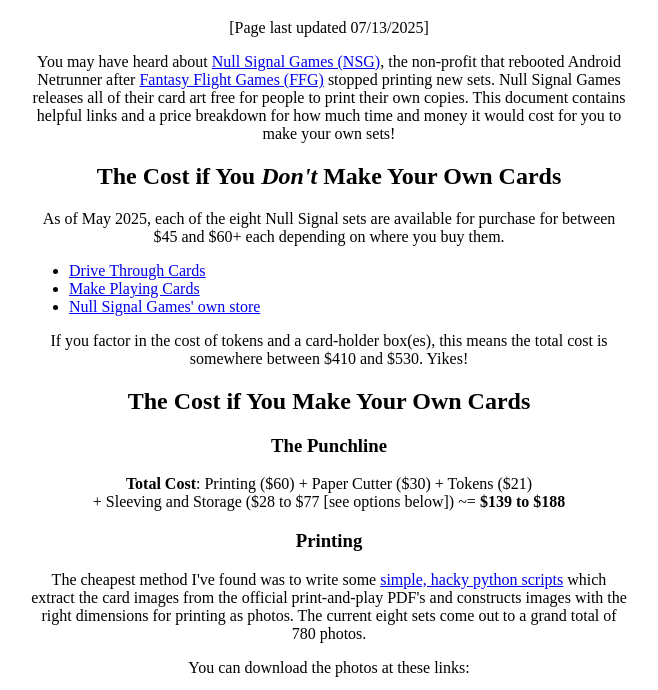
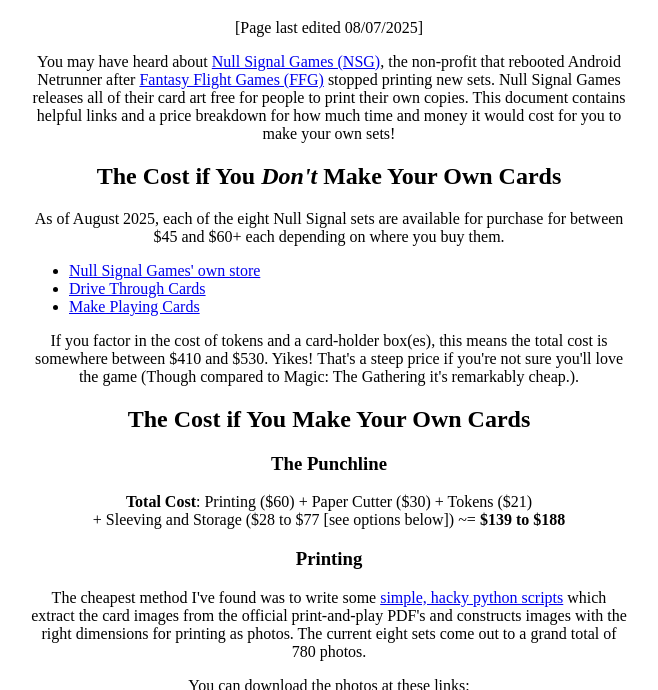
Before and after one commit to cheapnetrunner/cheapnetrunner.github.io, a plain HTML site: page index.html in a window 1280 px wide. Shown: the part 69-759 px from the top of the page, without its empty margins (311-969 px from the left). Drawn offline with Linux system fonts and the light colour scheme.

Commit message:
Text updates

```diff
--- a/index.html
+++ b/index.html
@@ -14,22 +14,22 @@
 <div style="max-width: 600px; display: inline-block;">
     <h1>Cheap Print-and-Play (PnP) Netrunner</h1>
 
-    <p>[Page last updated 07/13/2025]</p>
+    <p>[Page last edited 08/07/2025]</p>
 
     <p>You may have heard about <a href="https://nullsignal.games/">Null Signal Games (NSG)</a>, the non-profit that rebooted Android Netrunner after <a href="https://www.fantasyflightgames.com">Fantasy Flight Games (FFG)</a> stopped printing new sets. Null Signal Games releases all of their card art free for people to print their own copies. This document contains helpful links and a price breakdown for how much time and money it would cost for you to make your own sets!
     </p>
 
     <h2>The Cost if You <i><strong>Don't</strong></i> Make Your Own Cards</h2>
 
-    <p>As of May 2025, each of the eight Null Signal sets are available for purchase for between $45 and $60+ each depending on where you buy them.</p>
+    <p>As of August 2025, each of the eight Null Signal sets are available for purchase for between $45 and $60+ each depending on where you buy them.</p>
 
     <ul>
+        <li><a href="https://shop.nullsignal.games/">Null Signal Games' own store</a></li>
         <li><a href="https://www.drivethrucards.com/browse/pub/14445/Null-Signal-Games">Drive Through Cards</a></li>
         <li><a href="https://www.makeplayingcards.com/sell/nullsignalgames">Make Playing Cards</a></li>
-        <li><a href="https://shop.nullsignal.games/">Null Signal Games' own store</a></li>
     </ul>
 
-    <p>If you factor in the cost of tokens and a card-holder box(es), this means the total cost is somewhere between $410 and $530. Yikes!</p>
+    <p>If you factor in the cost of tokens and a card-holder box(es), this means the total cost is somewhere between $410 and $530. Yikes! That's a steep price if you're not sure you'll love the game (Though compared to Magic: The Gathering it's remarkably cheap.).</p>
 
     <h2>The Cost if You Make Your Own Cards</h2>
 
```
